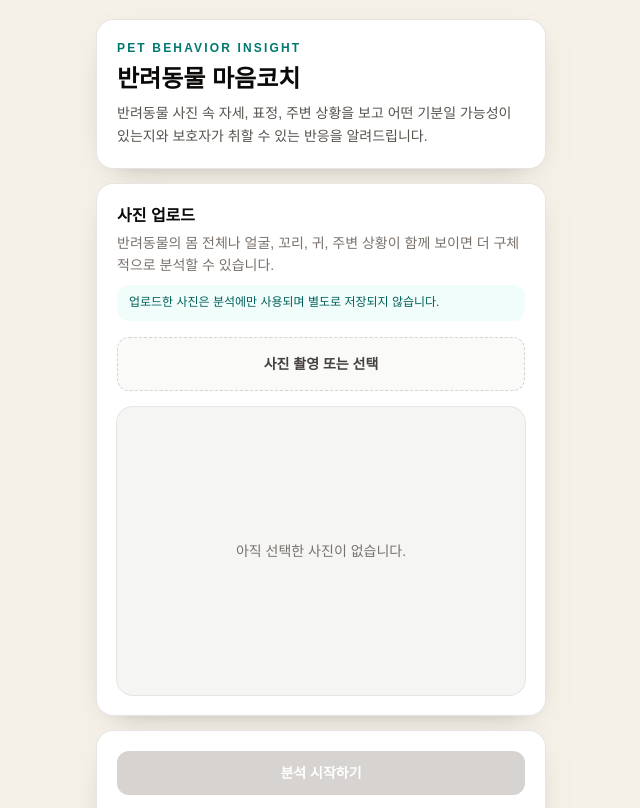
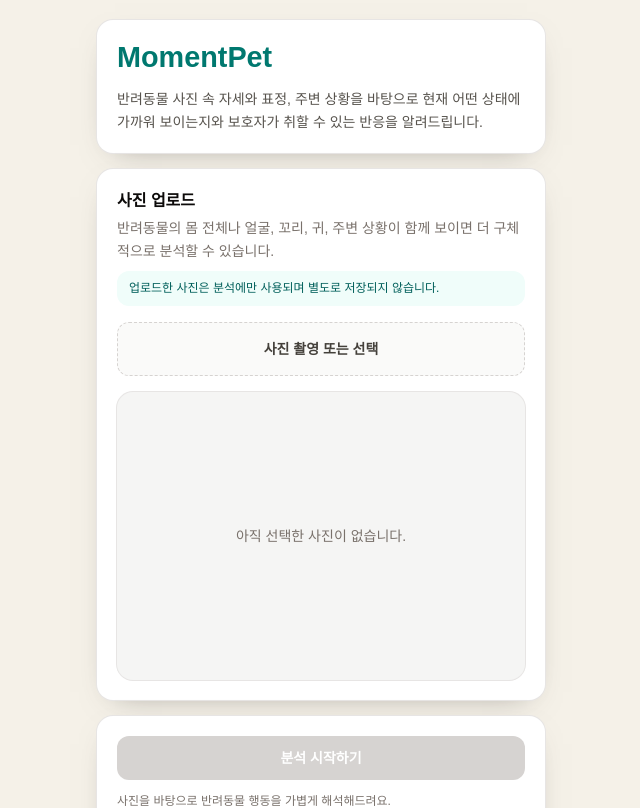
Before and after one commit to chosangjun/pet-behavior-ai, a Next.js app: page / in a window 1280 px wide. Shown: the top 808 px of the page, without its empty margins (319-959 px from the left). Built offline with nearby package versions, Linux system fonts and the light colour scheme.

Commit message:
refine header ui and description

```diff
--- a/app/layout.tsx
+++ b/app/layout.tsx
@@ -2,7 +2,7 @@ import type { Metadata } from "next";
 import "./globals.css";
 
 export const metadata: Metadata = {
-  title: "반려동물 마음코치",
+  title: "MomentPet",
   description: "반려동물 사진 기반 행동 가능성 분석 앱",
 };
 
--- a/app/page.tsx
+++ b/app/page.tsx
@@ -892,15 +892,13 @@ export default function Home() {
     <main className="min-h-screen bg-[#f5f1e8] px-4 py-5 text-stone-950">
       <div className="mx-auto flex w-full max-w-md flex-col gap-4">
         <section className="rounded-2xl bg-white p-5 shadow-[0_10px_30px_-18px_rgba(68,64,60,0.55)] ring-1 ring-stone-200">
-          <p className="text-xs font-semibold uppercase tracking-[0.18em] text-teal-700">
-            Pet behavior insight
-          </p>
-          <h1 className="mt-2 text-2xl font-bold leading-tight">
-            반려동물 마음코치
+          <h1 className="text-[1.8rem] font-bold leading-tight tracking-normal text-teal-700">
+            MomentPet
           </h1>
-          <p className="mt-2 text-sm leading-relaxed text-stone-600">
-            반려동물 사진 속 자세, 표정, 주변 상황을 보고 어떤 기분일
-            가능성이 있는지와 보호자가 취할 수 있는 반응을 알려드립니다.
+          <p className="mt-3 text-sm leading-relaxed text-stone-600">
+            반려동물 사진 속 자세와 표정, 주변 상황을 바탕으로 현재 어떤
+            상태에 가까워 보이는지와 보호자가 취할 수 있는 반응을
+            알려드립니다.
           </p>
         </section>
 
```
Also changed, not shown: 2 other files (tests, documents, lock files or other folders).
